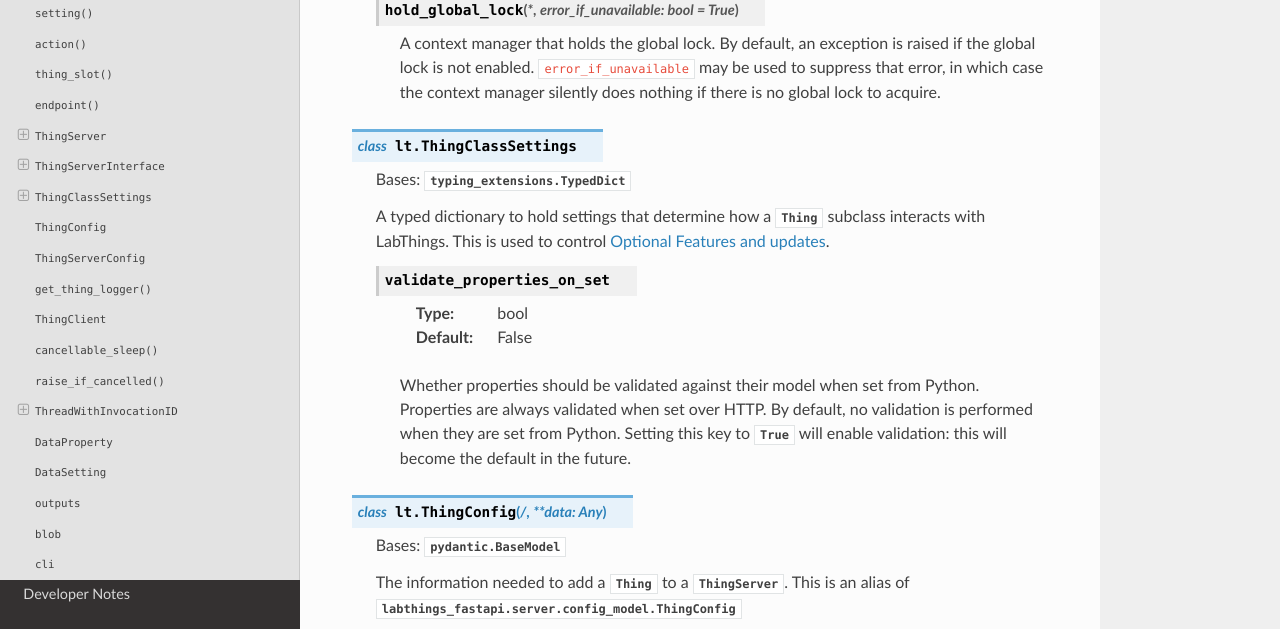
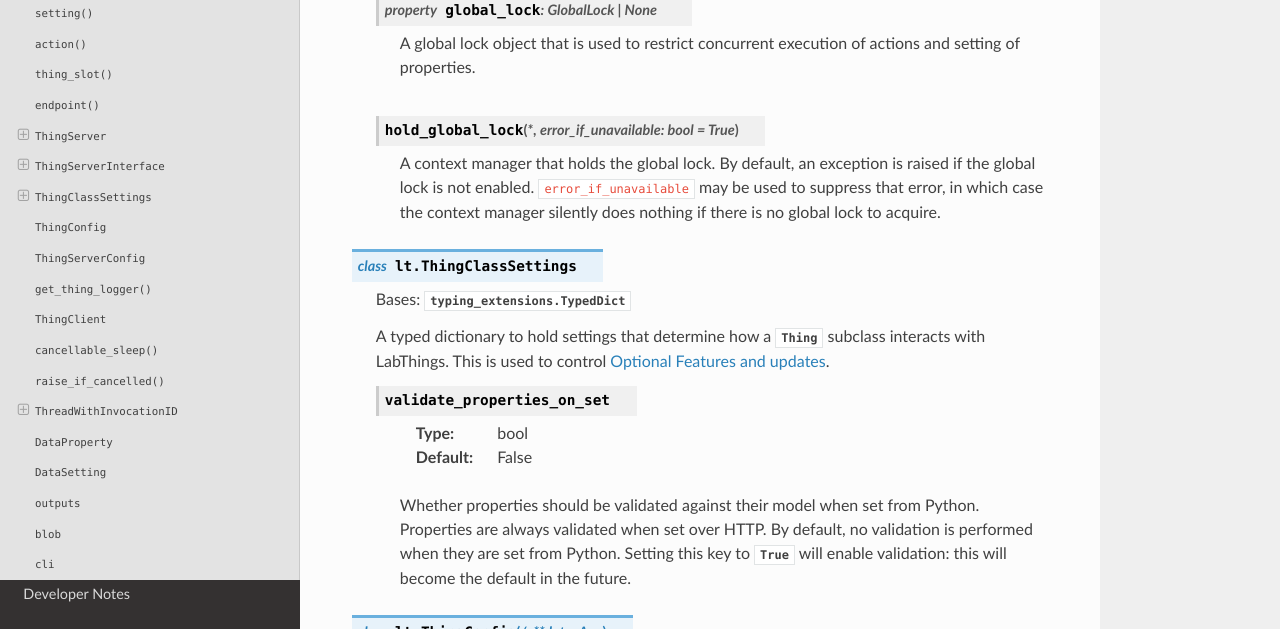
Before and after one commit to labthings/labthings-fastapi, a Sphinx documentation site: the page built from docs/source/public_api.rst, in a window 1280 px wide and 900 px high, scrolled down 7689 px, cut to the strip 258-887 px from the top of the window. Built offline with Sphinx 7.4.7 and the Read the Docs theme 3.1.0, drawn with Linux system fonts in a browser that asks for light colours; pages that are not in the unit, such as notebooks, are missing from menus; the version number is read from the project's files by our own code; some of the changed lines change nothing that is shown.

Commit message:
Fix a syntax error in the public API docs.

```diff
--- a/docs/source/public_api.rst
+++ b/docs/source/public_api.rst
@@ -333,7 +333,7 @@ This page summarises the parts of the LabThings API that should be most frequent
         :no-index:
 
    .. py:property:: global_lock
-        :type GlobalLock | None:
+        :type: GlobalLock | None
 
         A global lock object that is used to restrict concurrent execution of actions and setting of properties.
 
```
